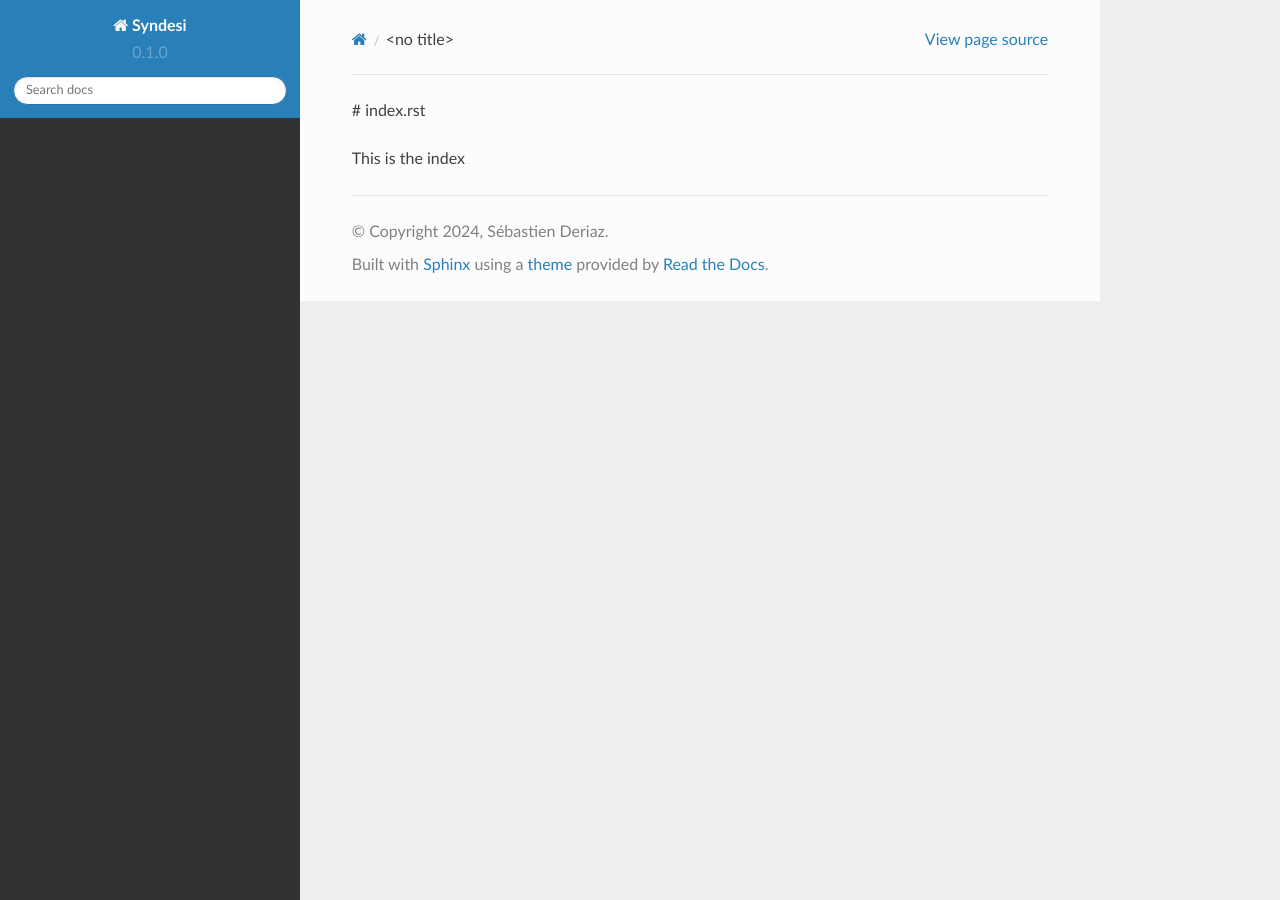
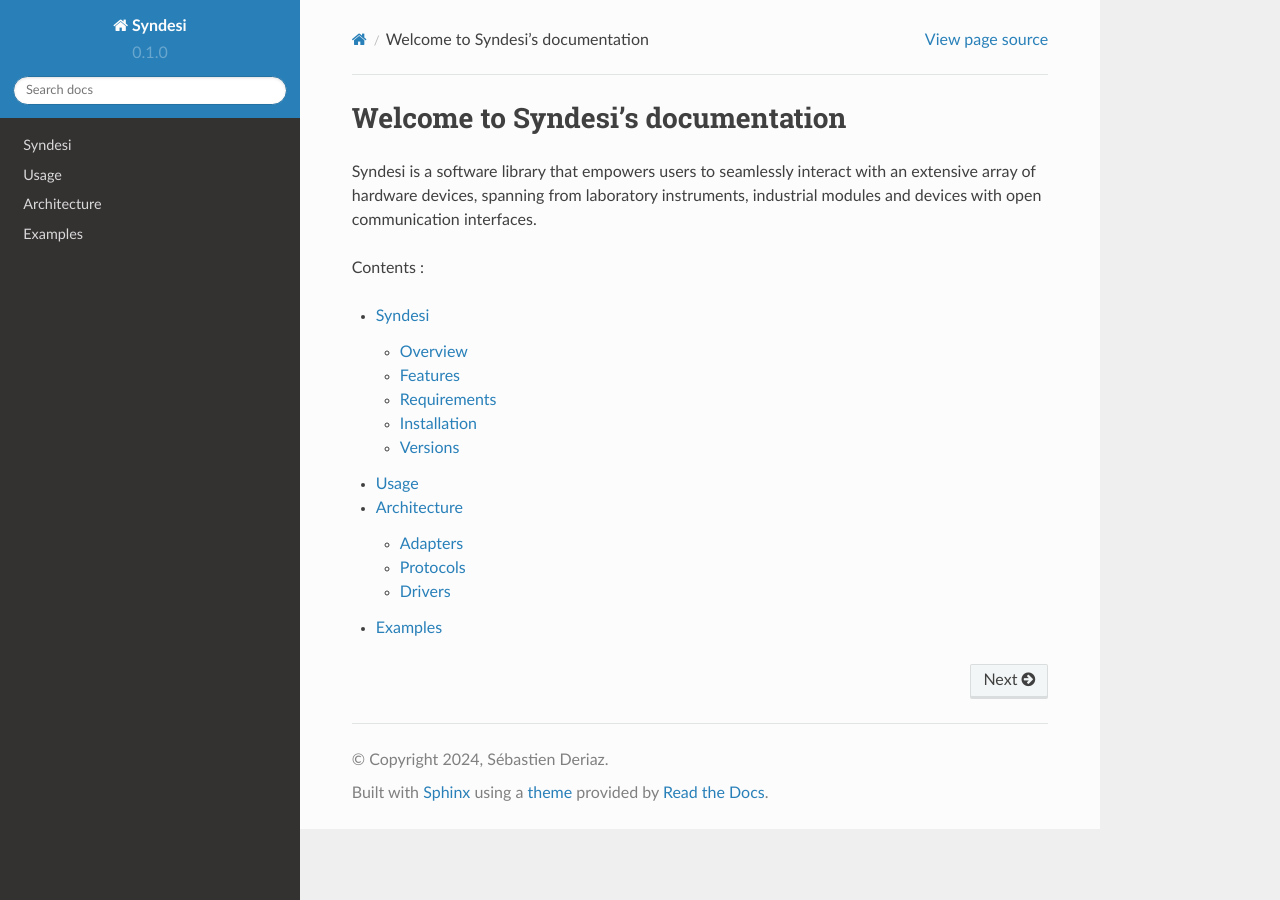
Before and after one commit to syndesi-project/Syndesi, a Sphinx documentation site: the page built from docs/source/index.rst, in a window 1280 px wide. Built offline with Sphinx 7.4.7 and the Read the Docs theme 2.0.0, drawn with Linux system fonts in a browser that asks for light colours.

Commit message:
Documentation starter

```diff
--- /dev/null
+++ b/docs/source/Adapters.rst
@@ -0,0 +1,2 @@
+Adapters
+========
--- /dev/null
+++ b/docs/source/Architecture.rst
@@ -0,0 +1,14 @@
+Architecture
+------------
+
+.. image:: assets/adapters_protocols_drivers.png
+   :width: 300
+
+
+
+.. toctree::
+   :maxdepth: 2
+
+   Adapters
+   Protocols
+   Drivers
--- /dev/null
+++ b/docs/source/Drivers.rst
@@ -0,0 +1,5 @@
+Drivers
+=======
+
+
+Drivers description
--- /dev/null
+++ b/docs/source/Examples.rst
@@ -0,0 +1,2 @@
+Examples
+--------
--- /dev/null
+++ b/docs/source/Protocols.rst
@@ -0,0 +1,5 @@
+Protocols
+=========
+
+
+Protocols description....
--- /dev/null
+++ b/docs/source/Syndesi.rst
@@ -0,0 +1,38 @@
+Syndesi
+-------
+
+++++++++
+Overview
+++++++++
+
+Syndesi is a Python library designed to streamline communication with devices, instruments, and microcontrollers through standard interfaces such as Ethernet, Serial port, and USB. With Syndesi, users have the flexibility to choose between low-level wrapper classes for direct device interaction or high-level abstractions with advanced features, catering to diverse application requirements. The library prioritizes ease of implementation, allowing users to establish communication with devices quickly and efficiently. Whether it's fine-grained control over communication protocols or simplified device management, Syndesi simplifies the development process, making it accessible to both novice and experienced users alike.
+
+++++++++
+Features
+++++++++
+
+* **Multi-Interface Support**: Syndesi facilitates communication via Ethernet, Serial and USB, offering compatibility with diverse devices and systems.
+* **Flexible Usage Levels**: Syndesi offers both low-level wrapper classes for direct device interaction and high-level abstractions with advanced features, catering to various user preferences and application needs.
+* **Ease of Use**: Syndesi prioritizes user convenience, requiring minimal code for initiating communication with devices. In most cases, a single line of code suffices to establish a connection.
+
+++++++++++++
+Requirements
+++++++++++++
+
+
+++++++++++++
+Installation
+++++++++++++
+
+To install the Syndesi library core::
+
+    pip install syndesi
+
+To install Syndesi Drivers::
+
+    pip install syndesi-drivers
+
+
+++++++++
+Versions
+++++++++
--- a/docs/source/index.rst
+++ b/docs/source/index.rst
@@ -1,3 +1,16 @@
-# index.rst
+.. Syndesi documentation master file
 
-This is the index
+Welcome to Syndesi's documentation
+----------------------------------
+
+Syndesi is a software library that empowers users to seamlessly interact with an extensive array of hardware devices, spanning from laboratory instruments, industrial modules and devices with open communication interfaces.
+
+Contents :
+
+.. toctree::
+    :maxdepth: 2
+
+    Syndesi
+    Usage
+    Architecture
+    Examples
```
Also changed, not shown: docs/source/Usage.rst (added, +24 -0 lines), .readthedocs.yaml, docs/source/assets/adapters_protocols_drivers.png (added), 2 other files.
